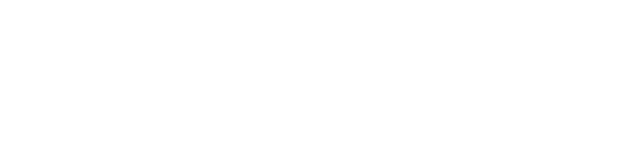
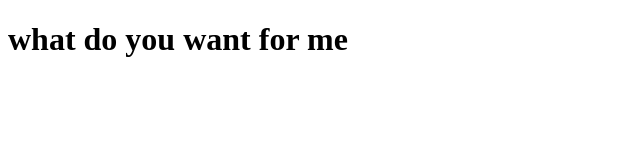
Before and after one commit to MoskalenkoKonstantin/practiceUdemy, a plain HTML site: page index.html in a window 1280 px wide. Shown: the whole page, without its empty margins (0-640 px from the left). Drawn offline with Linux system fonts and the light colour scheme.

Commit message:
added h1

```diff
--- a/index.html
+++ b/index.html
@@ -6,6 +6,6 @@
     <title>Document</title>
 </head>
 <body>
-
+    <h1>what do you want for me</h1>
 </body>
 </html>
```
